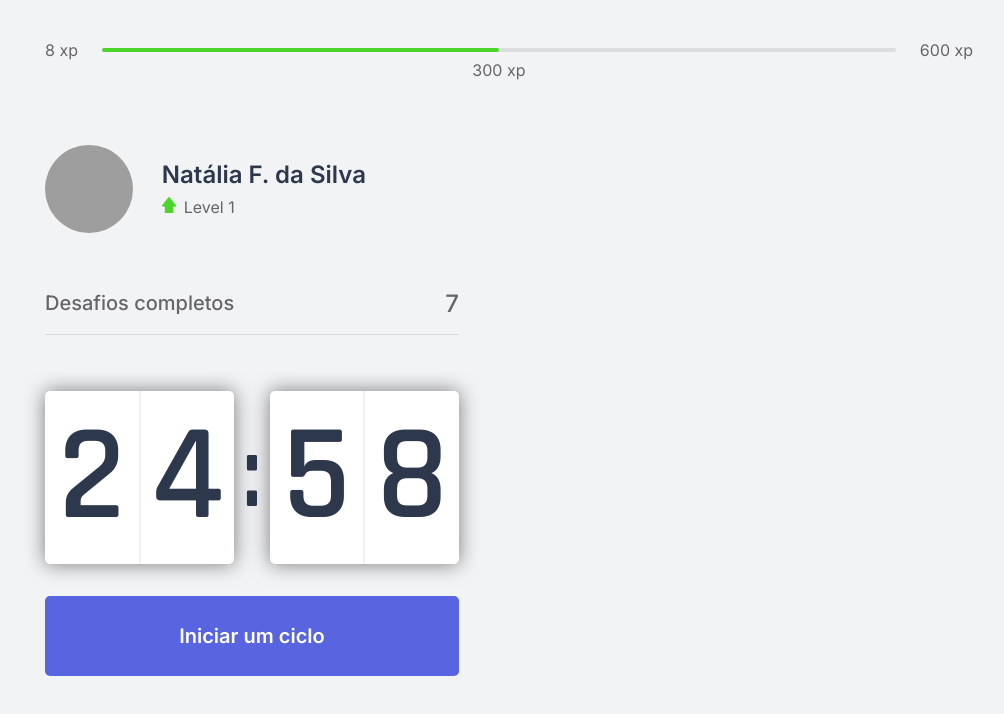
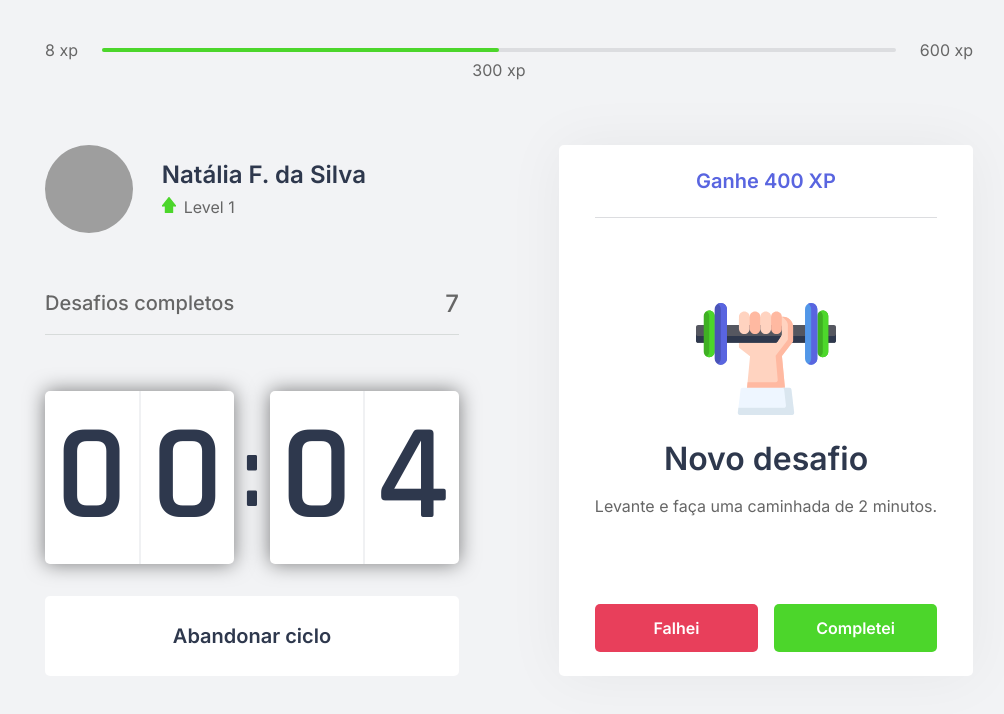
Before and after one commit to natalia-fs/nlw-moveit, a Next.js app: page / in a window 1280 px wide. Both pictures are taken after a click on the button "Iniciar um ciclo". Shown: the top 714 px of the page, without its empty margins (131-1135 px from the left). Built offline with nearby package versions, Linux system fonts and the light colour scheme; grey boxes are pictures that could not be loaded.

Commit message:
Finalizando component Countdown - Aplicando contexto no aplicação

```diff
--- /dev/null
+++ b/src/components/ChallengeBox.tsx
@@ -0,0 +1,51 @@
+import { useContext } from "react";
+import { ChallengesContext } from "../contexts/ChallengesContext";
+import styles from "../styles/components/ChallengeBox.module.css";
+
+export function ChallengeBox() {
+
+  const hasActiveChallenge = true;
+
+  return (
+    <div className={styles.challengeBoxContainer}>
+      {hasActiveChallenge ? (
+        <div className={styles.challengeActive}>
+          <header>Ganhe 400 XP</header>
+
+          <main>
+            <img src="icons/body.svg" alt="" />
+            <strong>Novo desafio</strong>
+            <p>Levante e faça uma caminhada de 2 minutos.</p>
+          </main>
+
+          <footer>
+            <button
+              type="button"
+              className={styles.challengeFailedButton}
+
+            >
+              Falhei
+            </button>
+
+            <button
+              type="button"
+              className={styles.challengeSucceededButton}
+
+            >
+              Completei
+            </button>
+          </footer>
+        </div>
+      ) : (
+        <div className={styles.challengeNotActive}>
+          <strong>Finalize um ciclo para receber um desafio</strong>
+
+          <p>
+            <img src="icons/level-up.svg" alt="Level Up" />
+            Avance de level completando desafios
+          </p>
+        </div>
+      )}
+    </div>
+  );
+}
--- a/src/components/Countdown.tsx
+++ b/src/components/Countdown.tsx
@@ -1,28 +1,43 @@
-import { useState, useEffect } from "react";
+import { useState, useEffect, useContext } from "react";
+import { ChallengesContext } from "../contexts/ChallengesContext";
 import styles from "../styles/components/Countdown.module.css";
+
+let countdownTimeout: NodeJS.Timeout;
 
 export function Countdown() {
 
-  const [time, setTime] = useState(25 * 60);
-  const [active, setActive] = useState(false);
+  const { startNewChallenge } = useContext(ChallengesContext);
 
-  const minutes = Math.floor(time/60);
+  const [time, setTime] = useState(0.1 * 60);
+  const [isActive, setIsActive] = useState(false);
+  const [hasFinished, setHasFinished] = useState(false);
+
+  const minutes = Math.floor(time / 60);
   const seconds = time % 60;
 
-  const [minuteLeft, minuteRight] = String(minutes).padStart(2, '0').split('');
-  const [secondLeft, secondRight] = String(seconds).padStart(2, '0').split('');
+  const [minuteLeft, minuteRight] = String(minutes).padStart(2, "0").split("");
+  const [secondLeft, secondRight] = String(seconds).padStart(2, "0").split("");
 
-  function startCountdown(){
-    setActive(true);
+  function startCountdown() {
+    setIsActive(true);
+  }
+  function resetCountdown() {
+    clearTimeout(countdownTimeout);
+    setIsActive(false);
+    setTime(0.1 * 60);
   }
 
   useEffect(() => {
-    if(active && time > 0){
-      setTimeout(() => {
+    if (isActive && time > 0) {
+      countdownTimeout = setTimeout(() => {
         setTime(time - 1);
-      }, 1000)
+      }, 1000);
+    } else if (isActive && time === 0) {
+      setHasFinished(true);
+      setIsActive(false);
+      startNewChallenge();
     }
-  }, [active, time])
+  }, [isActive, time]);
 
   return (
     <div>
@@ -38,9 +53,39 @@
         </div>
       </div>
 
-      <button type="button" className={styles.countdownButton} onClick={startCountdown}>
-        Iniciar um ciclo
-      </button>
+      { hasFinished ? (
+        <button
+          className={styles.countdownButton}
+          disabled
+        >
+          Ciclo encerrado
+        </button>
+      ) : (
+        <>
+          { isActive ? (
+            <button
+              type="button"
+              className={`${styles.countdownButton} ${styles.countdownButtonActive}`}
+              onClick={resetCountdown}
+            >
+              Abandonar ciclo
+            </button>
+          ) : (
+            <button
+              type="button"
+              className={styles.countdownButton}
+              onClick={startCountdown}
+            >
+              Iniciar um ciclo
+            </button>
+          ) }
+        </>
+      )}
+
+
+
+
+
     </div>
   );
 }
--- /dev/null
+++ b/src/contexts/ChallengesContext.tsx
@@ -0,0 +1,43 @@
+import { createContext, useState, ReactNode } from "react";
+
+interface ChallengesContextData {
+  level: number;
+  currentExperience: number;
+  challengesCompleted: number;
+  levelUp: () => void;
+  startNewChallenge: () => void;
+}
+
+interface ChallengesProviderProps {
+  children: ReactNode;
+}
+
+export const ChallengesContext = createContext({} as ChallengesContextData);
+
+export function ChallengesProvider({ children }: ChallengesProviderProps) {
+  const [level, setLevel] = useState(1);
+  const [currentExperience, setCurrentExperience] = useState(0);
+  const [challengesCompleted, setChallengesCompleted] = useState(0);
+
+  function levelUp() {
+    setLevel(level + 1);
+  }
+
+  function startNewChallenge() {
+    console.log("New challenge!");
+  }
+
+  return (
+    <ChallengesContext.Provider
+      value={{
+        level,
+        currentExperience,
+        challengesCompleted,
+        levelUp,
+        startNewChallenge,
+      }}
+    >
+      {children}
+    </ChallengesContext.Provider>
+  );
+}
--- a/src/pages/_app.tsx
+++ b/src/pages/_app.tsx
@@ -1,7 +1,14 @@
 import '../styles/global.css'
 
+import { ChallengesContext, ChallengesProvider } from '../contexts/ChallengesContext';
+
 function MyApp({ Component, pageProps }) {
-  return <Component {...pageProps} />
+  return (
+    <ChallengesProvider>
+      <Component {...pageProps} />
+
+    </ChallengesProvider>
+  )
 }
 
 export default MyApp
--- a/src/pages/index.tsx
+++ b/src/pages/index.tsx
@@ -1,4 +1,6 @@
 import Head from "next/head";
+
+import { ChallengeBox } from "../components/ChallengeBox";
 import { CompletedChallenges } from "../components/CompletedChallenges";
 import { Countdown } from "../components/Countdown";
 import { ExperienceBar } from "../components/ExperienceBar";
@@ -23,7 +25,7 @@
         </div>
 
         <div>
-
+          <ChallengeBox />
         </div>
       </section>
     </div>
--- /dev/null
+++ b/src/styles/components/ChallengeBox.module.css
@@ -0,0 +1,105 @@
+.challengeBoxContainer {
+  height: 100%;
+  background: var(--white);
+  border-radius: 5px;
+  box-shadow: 0 0 60px rgba(0, 0, 0, 0.05);
+  padding: 1.5rem 2rem;
+
+  display: flex;
+  flex-direction: column;
+  align-items: center;
+  justify-content: center;
+
+  text-align: center;
+}
+
+.challengeNotActive {
+  display: flex;
+  flex-direction: column;
+  align-items: center;
+}
+
+.challengeNotActive strong {
+  font-size: 1.5rem;
+  font-weight: 500;
+  line-height: 1.4;
+}
+
+.challengeNotActive p {
+  display: flex;
+  flex-direction: column;
+  align-items: center;
+  line-height: 1.4;
+  max-width: 70%;
+  margin-top: 3rem;
+}
+
+.challengeNotActive p img {
+  margin-bottom: 1rem;
+}
+
+.challengeActive {
+  height: 100%;
+  display: flex;
+  flex-direction: column;
+}
+
+.challengeActive header {
+  color: var(--blue);
+  font-weight: 600;
+  font-size: 1.25rem;
+  padding: 0 2rem 1.5rem;
+  border-bottom: 1px solid var(--gray-line);
+}
+
+.challengeActive main{
+  flex: 1;
+  display: flex;
+  flex-direction: column;
+  align-items: center;
+  justify-content: center;
+}
+
+.challengeActive main strong {
+  font-size: 2rem;
+  font-weight: 600;
+  color: var(--title);
+  margin: 1.5rem 0 1rem;
+}
+
+.challengeActive main p {
+  line-height: 1.5 ;
+}
+
+.challengeActive footer {
+  display: grid;
+  grid-template-columns: 1fr 1fr;
+  gap: 1rem;
+}
+
+.challengeActive footer button {
+  height: 3rem;
+  display: flex;
+  align-items: center;
+  justify-content: center;
+
+  border: 0;
+  border-radius: 5px;
+  color: var(--white);
+
+  font-size: 1rem;
+  font-weight: 600;
+
+  transition: filter .3s;
+}
+
+.challengeActive footer button.challengeFailedButton{
+  background: var(--red);
+}
+.challengeActive footer button.challengeSucceededButton{
+  background: var(--green);
+}
+
+.challengeActive footer button:hover{
+  filter: brightness(.9);
+}
--- a/src/styles/components/Countdown.module.css
+++ b/src/styles/components/Countdown.module.css
@@ -55,9 +55,28 @@
   font-size: 1.25rem;
   font-weight: 600;
 
+  position: relative;
+
   transition: background-color 0.3s;
 }
 
-.countdownButton:hover {
+.countdownButton:not(:disabled):hover {
   background: var(--blue-dark);
 }
+
+.countdownButtonActive {
+  background: var(--white);
+  color: var(--title);
+}
+.countdownButtonActive:not(:disabled):hover {
+  background: var(--red);
+  color: var(--white);
+}
+
+.countdownButton:disabled {
+  background: var(--white);
+  color: var(--text);
+  cursor: not-allowed;
+  box-shadow: inset 0 -5px 0 var(--green);
+
+}
```
